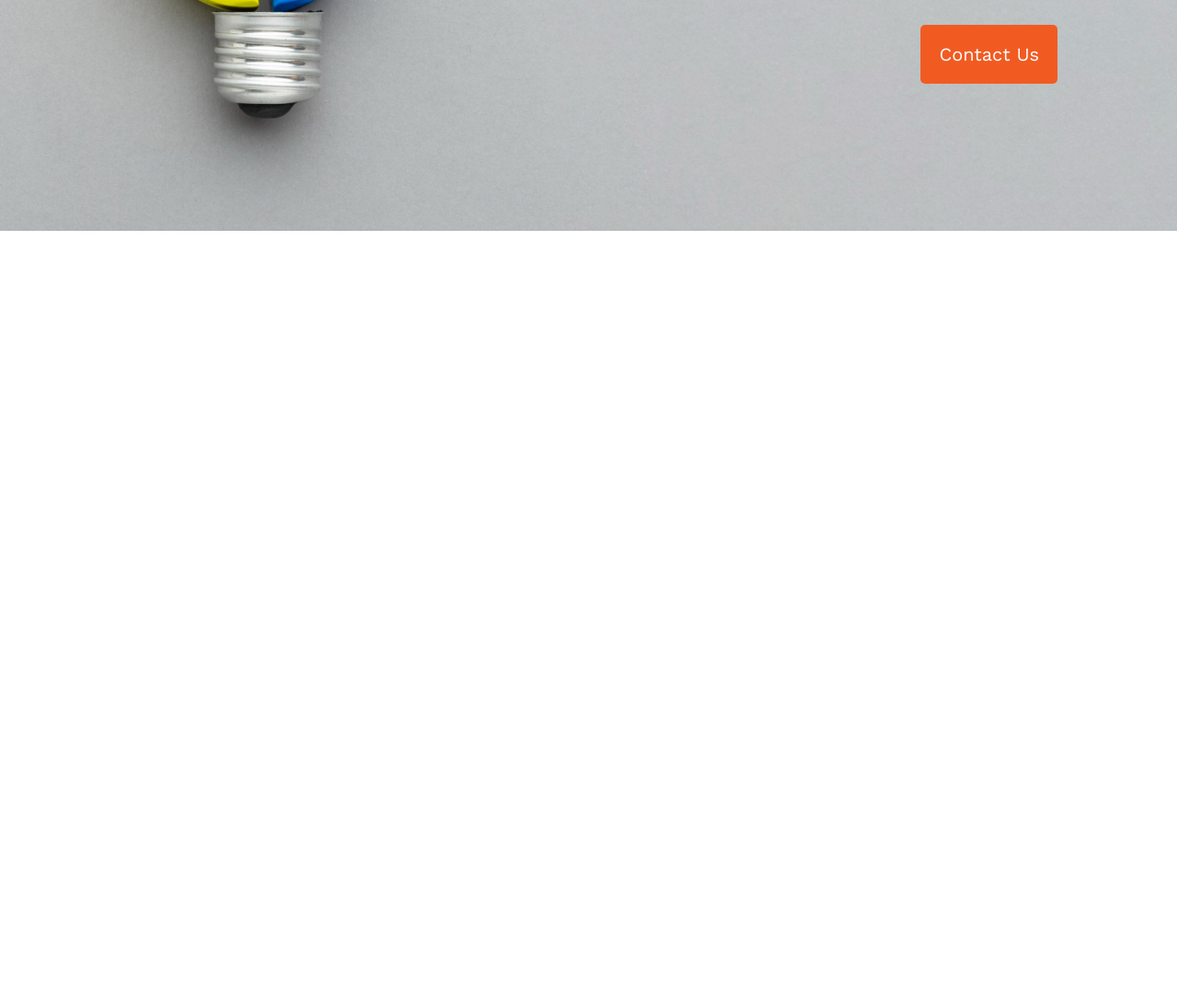
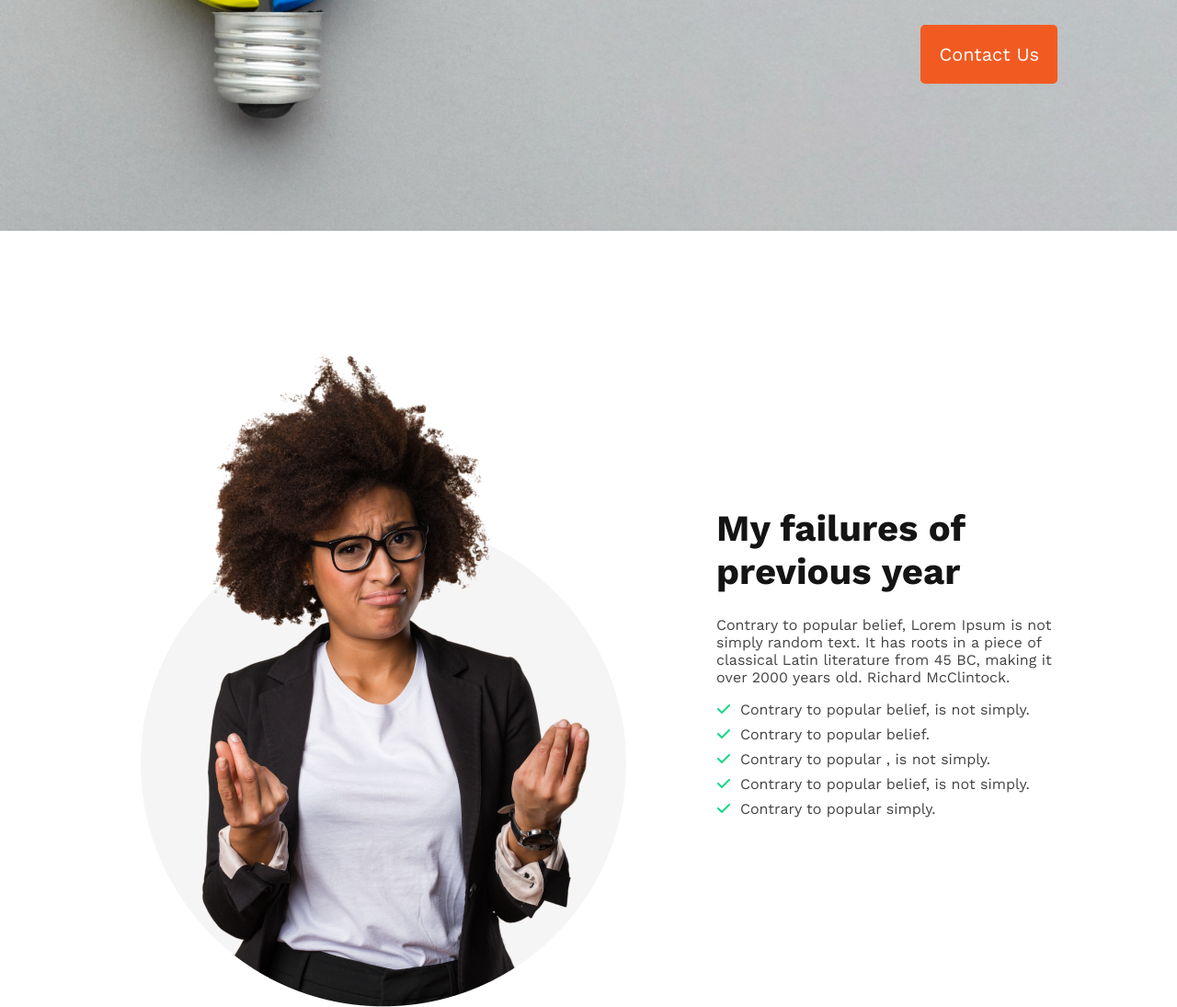
Before and after one commit to mustaqimbd/my-first-assignment, a plain HTML site: page index.html in a window 1280 px wide. Shown: the part 527-1622 px from the top of the page at 92% size. Before the commit the page ends 800 px from the top, so only its background shows below. Drawn offline with nearby package versions, Linux system fonts and the light colour scheme.

Commit message:
Failures section added

```diff
--- a/index.html
+++ b/index.html
@@ -11,6 +11,7 @@
     <link
         href="https://fonts.googleapis.com/css2?family=Open+Sans&family=Work+Sans:ital,wght@0,400;0,600;0,700;0,900;1,400;1,700&display=swap"
         rel="stylesheet">
+    <link rel="stylesheet" href="https://cdnjs.cloudflare.com/ajax/libs/font-awesome/6.2.1/css/all.min.css">
     <title>My first assignment</title>
 </head>
 
@@ -24,7 +25,30 @@
         </div>
     </header>
     <main>
+        <!-- My failures of previous year section -->
+        <section>
+            <div class="container">
+                <div class="content-container">
+                    <div>
+                        <img src="images/person.png" alt="person image">
+                    </div>
+                    <div class="failure-description">
+                        <h1>My failures of previous year</h1>
+                        <p>Contrary to popular belief, Lorem Ipsum is not simply random text. It has roots in a piece of
+                            classical Latin literature from 45 BC, making it over 2000 years old. Richard McClintock.
+                        </p>
 
+                        <ul>
+                            <li><i class="fa-solid fa-check"></i>Contrary to popular belief, is not simply.</li>
+                            <li><i class="fa-solid fa-check"></i>Contrary to popular belief.</li>
+                            <li><i class="fa-solid fa-check"></i>Contrary to popular , is not simply.</li>
+                            <li><i class="fa-solid fa-check"></i>Contrary to popular belief, is not simply.</li>
+                            <li><i class="fa-solid fa-check"></i>Contrary to popular simply.</li>
+                        </ul>
+                    </div>
+                </div>
+            </div>
+        </section>
     </main>
     <footer>
 
--- a/styles/style.css
+++ b/styles/style.css
@@ -38,3 +38,39 @@
     margin-left: auto;
     display: block;
 }
+/*My failures of previous year section's styles */
+.container {
+    padding: 0px 130px ;
+}
+.content-container {
+    display: flex;
+    padding: 120px 0px;
+    gap: 80px;
+}
+.failure-description {
+    padding: 100px 0px;
+}
+.failure-description h1 {
+    font-size: 40px;
+    font-weight: 700px;
+    color: #151414;
+    margin: 80px 0px 25px 0px;
+}
+.failure-description p {
+    color: #444343;
+    margin-bottom: 16px;
+}
+.failure-description ul {
+    list-style-type: none;
+    margin: 0;
+    padding: 0;
+}
+.failure-description li {
+    color: #444343;
+    margin-bottom: 8px;
+}
+
+.failure-description i {
+    color: #16D887;
+    margin-right: 10px;
+}
```
